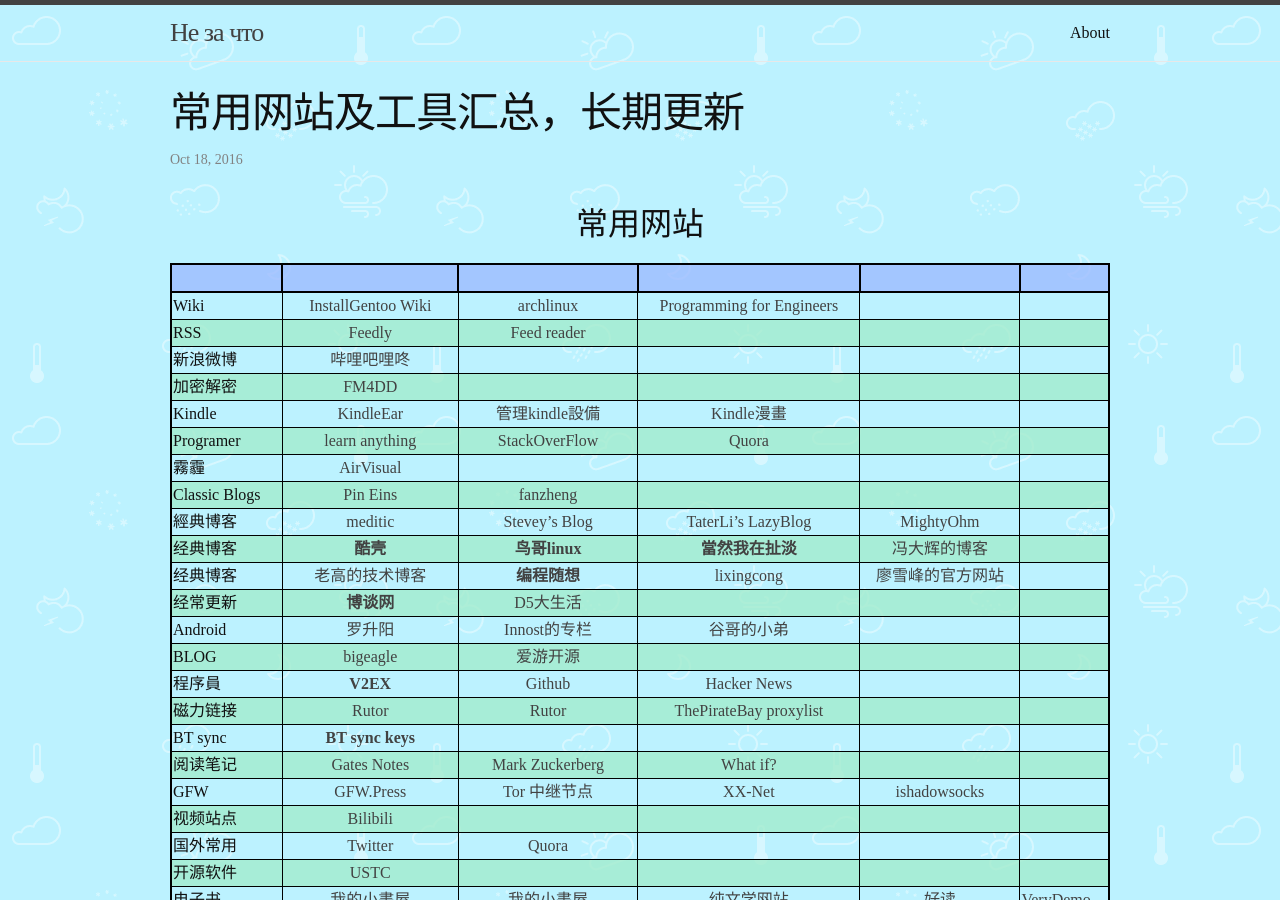
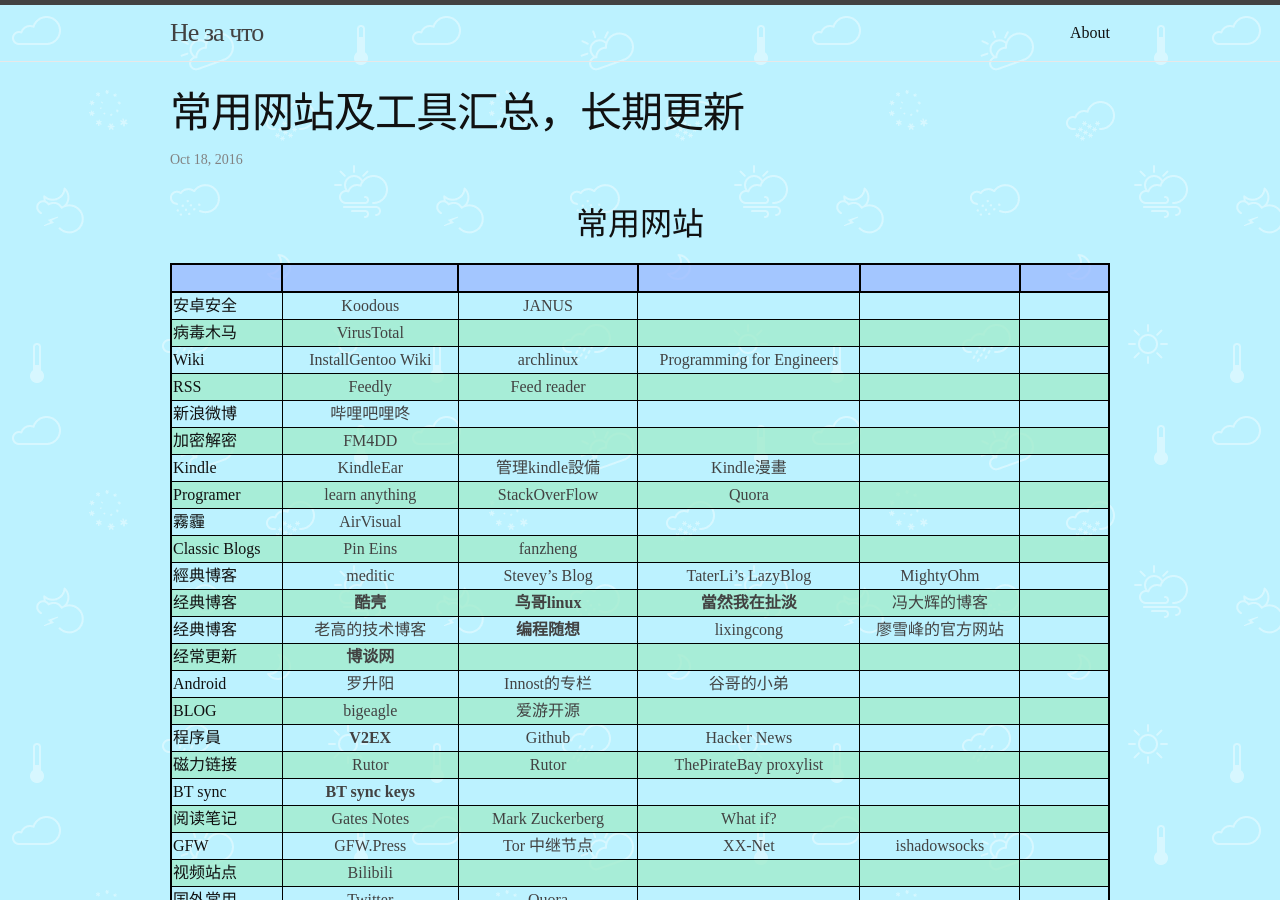
Before and after one commit to explorerlxz/explorerlxz.github.io, a Jekyll site: the page built from _posts/2016-10-18-常用链接.md, in a window 1280 px wide and 900 px high. Built offline with Jekyll 4.4.1, drawn with Linux system fonts in a browser that asks for light colours.

Commit message:
android security sites

```diff
--- a/_posts/2016-10-18-常用链接.md
+++ b/_posts/2016-10-18-常用链接.md
@@ -9,6 +9,8 @@
 
 |||||
 |:-|:-:|:-:|:-:|:-:|
+|安卓安全|[Koodous](https://koodous.com/)|[JANUS](https://open.appscan.io/)|
+|病毒木马|[VirusTotal](https://www.virustotal.com)|
 |Wiki|[InstallGentoo Wiki](https://wiki.installgentoo.com/index.php/Main_Page)|[archlinux](https://wiki.archlinux.org)|[Programming for Engineers](http://www-ee.eng.hawaii.edu/~tep/EE160/)
 |RSS|[Feedly](http://feedly.com)|[Feed reader](http://feedreader.com/)||
 |新浪微博|[哔哩吧哩咚](https://weibo.com/u/3771665723)||
@@ -20,7 +22,7 @@
 |經典博客|[meditic](http://meditic.com/list)|[Stevey's Blog](https://steve-yegge.blogspot.com/)|[TaterLi's LazyBlog](http://www.lijingquan.net)|[MightyOhm](http://mightyohm.com/blog)|
 |经典博客|[**酷壳**](http://coolshell.cn)|[**鸟哥linux**](http://linux.vbird.org/linux_basic/)|[**當然我在扯淡**](http://www.yinwang.org/)|[冯大辉的博客](http://dbanotes.net/)|
 |经典博客|[老高的技术博客](https://blog.phpgao.com)|[**编程随想**](https://program-think.blogspot.com)|[lixingcong](https://lixingcong.github.io/)|[廖雪峰的官方网站](http://www.liaoxuefeng.com/)|
-|经常更新|[**博谈网**](https://botanwang.com/)|[D5大生活](http://d5ys.net/)|
+|经常更新|[**博谈网**](https://botanwang.com/)|
 |Android|[罗升阳](http://blog.csdn.net/luoshengyang/article/details/8923485)|[Innost的专栏](http://blog.csdn.net/Innost/article/list/1)|[谷哥的小弟](http://my.csdn.net/lfdfhl)|
 |BLOG|[bigeagle](https://bigeagle.me/)|[爱游开源](http://www.au92.com/)|
 |程序員|[**V2EX**](https://www.v2ex.com)|[Github](https://www.github.com)|[Hacker News](https://news.ycombinator.com/)||
```
